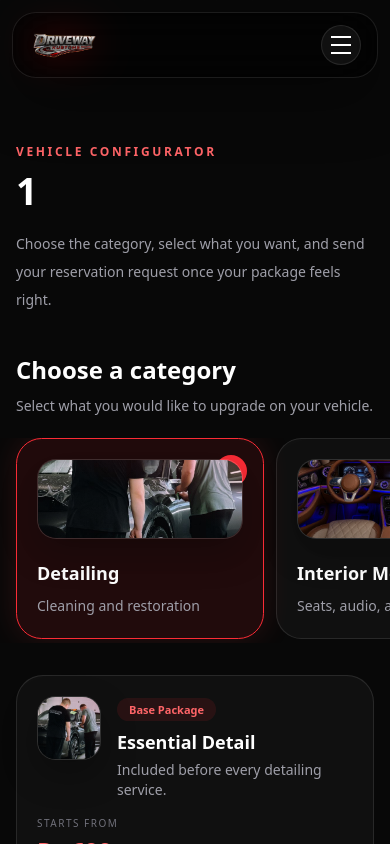
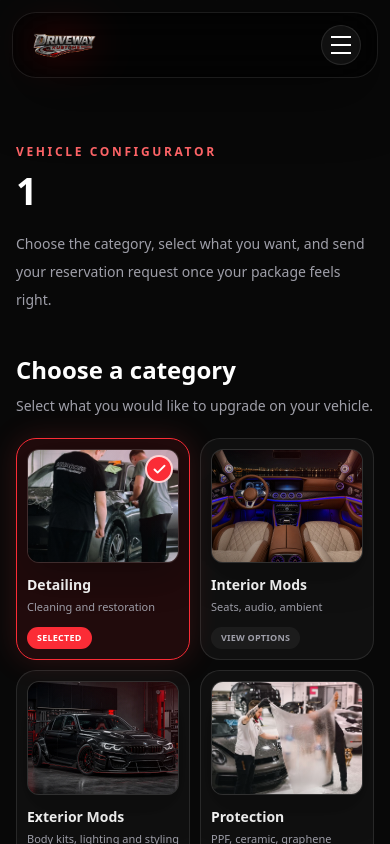
Before and after one commit to hri3day-create/driveway-kustoms, a Next.js app: page /Build-package/1 in a window 390 px wide. Shown: the top 844 px of the page. Built offline with nearby package versions, Linux system fonts and the light colour scheme.

Commit message:
Redesign mobile category photo grid

```diff
--- a/app/Build-package/[vehicle]/components/CategorySelector.tsx
+++ b/app/Build-package/[vehicle]/components/CategorySelector.tsx
@@ -53,7 +53,7 @@ export default function CategorySelector({
         </p>
       </div>
 
-      <div className="-mx-4 flex gap-3 overflow-x-auto px-4 pb-1 [scrollbar-width:none] sm:mx-0 sm:grid sm:grid-cols-2 sm:overflow-visible sm:px-0 xl:grid-cols-4">
+      <div className="grid grid-cols-2 gap-2.5 sm:gap-4 lg:grid-cols-4">
         {categories.map((category) => {
           const active = selected === category.id;
 
@@ -61,34 +61,46 @@ export default function CategorySelector({
             <button
               key={category.id}
               onClick={() => onSelect(category.id)}
-              className={`group relative min-h-[164px] min-w-[15.5rem] shrink-0 rounded-[1.6rem] border p-5 text-left transition-all duration-300 sm:min-w-0 sm:p-6 ${
+              aria-pressed={active}
+              className={`group relative flex min-w-0 flex-col overflow-hidden rounded-[1.25rem] border p-2.5 text-left transition-all duration-300 sm:rounded-[1.6rem] sm:p-4 ${
                 active
-                  ? "border-red-500 bg-red-500/10 shadow-[0_0_30px_rgba(239,68,68,0.15)]"
+                  ? "border-red-500 bg-red-500/10 shadow-[0_0_30px_rgba(239,68,68,0.18)]"
                   : "border-white/10 bg-white/[0.035] hover:-translate-y-1 hover:border-white/20"
               }`}
             >
               {active && (
-                <div className="absolute right-4 top-4 flex h-8 w-8 items-center justify-center rounded-full bg-red-500 text-white">
-                  <Check size={16} />
+                <div className="absolute right-4 top-4 z-10 flex h-7 w-7 items-center justify-center rounded-full border-2 border-white/80 bg-red-500 text-white shadow-lg sm:h-8 sm:w-8">
+                  <Check size={15} strokeWidth={3} />
                 </div>
               )}
 
               <ServicePhoto
                 name={category.title}
                 category={category.title}
-                className={`mb-5 h-20 w-full rounded-[1.2rem] transition-all ${
+                variant="card"
+                className={`mb-3 rounded-xl transition-all sm:mb-4 sm:rounded-2xl ${
                   active ? "border-red-500/60" : "group-hover:border-red-500/40"
                 }`}
-                sizes="(max-width: 640px) 250px, 25vw"
+                sizes="(max-width: 640px) 43vw, (max-width: 1024px) 42vw, 280px"
               />
 
-              <h3 className="text-lg font-semibold text-white">
+              <h3 className="text-sm font-semibold leading-5 text-white sm:text-lg sm:leading-normal">
                 {category.title}
               </h3>
 
-              <p className="mt-2 text-sm leading-relaxed text-zinc-400">
+              <p className="mt-1 line-clamp-2 text-[11px] leading-4 text-zinc-400 sm:mt-2 sm:text-sm sm:leading-relaxed">
                 {category.subtitle}
               </p>
+
+              <span
+                className={`mt-3 inline-flex w-fit rounded-full px-2.5 py-1 text-[9px] font-semibold uppercase tracking-wide sm:mt-4 sm:px-3 sm:text-[10px] ${
+                  active
+                    ? "bg-red-500 text-white"
+                    : "bg-white/5 text-zinc-400"
+                }`}
+              >
+                {active ? "Selected" : "View options"}
+              </span>
             </button>
           );
         })}
```
